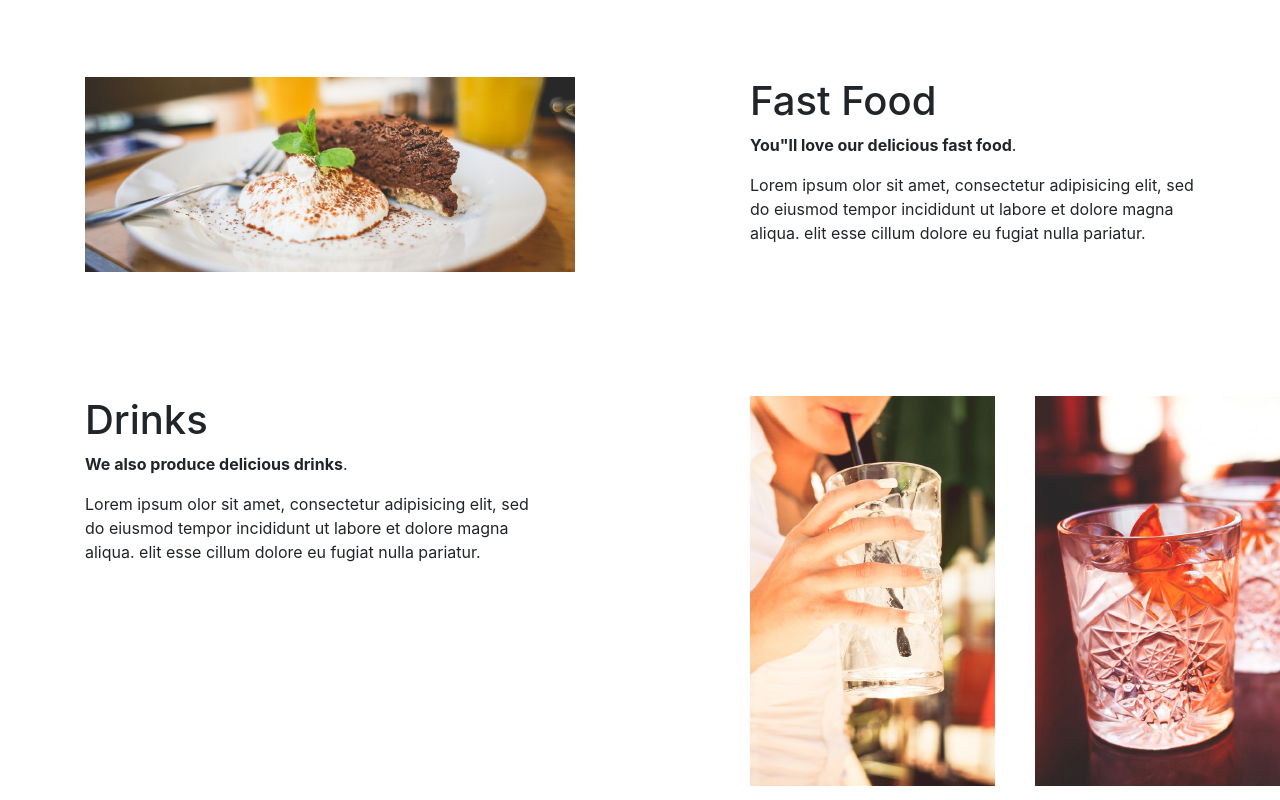
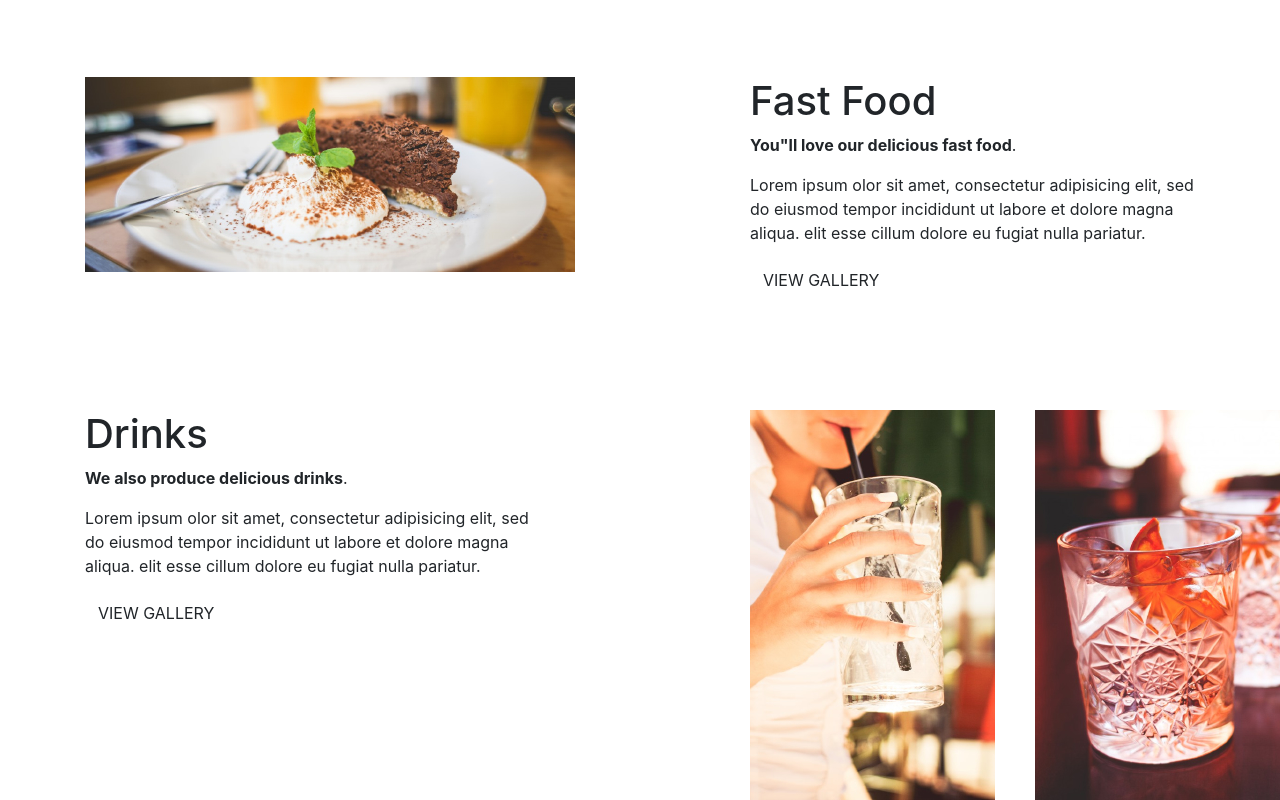
Before and after one commit to Anjau18/ip2, a plain HTML site: page index.html in a window 1280 px wide. Shown: the part 856-1656 px from the top of the page. Drawn offline with Linux system fonts and the light colour scheme.

Commit message:
index.html

```diff
--- a/index.html
+++ b/index.html
@@ -50,7 +50,7 @@
                         olor sit amet, consectetur adipisicing elit, sed
                         do eiusmod tempor incididunt ut labore et dolore magna aliqua.
                         elit esse cillum dolore eu fugiat nulla pariatur.</p>
-                        <a class="btn btn-default"></a></div>
+                        <a class="btn btn-default">VIEW GALLERY</a></div>
                     </div>
                      </div>
                      <div class="drink">
@@ -61,7 +61,7 @@
                                             olor sit amet, consectetur adipisicing elit, sed
                                             do eiusmod tempor incididunt ut labore et dolore magna aliqua.
                                             elit esse cillum dolore eu fugiat nulla pariatur.</p>
-                                            <a class="btn btn-default"></a>
+                                            <a class="btn btn-default">VIEW GALLERY</a>
                                         </div>
                                         <div class="col-md-2"></div>
                                         <div class="col-md-3">
@@ -71,6 +71,8 @@
                                                     <img src="img/drink2.jpeg">
                                                 </div>
                                          </div>
+         <script src="js/jquery-3.2.1.js"></script>
+        <script src="js/scripts.js"></script>
 </body>
 
 </html>
```
